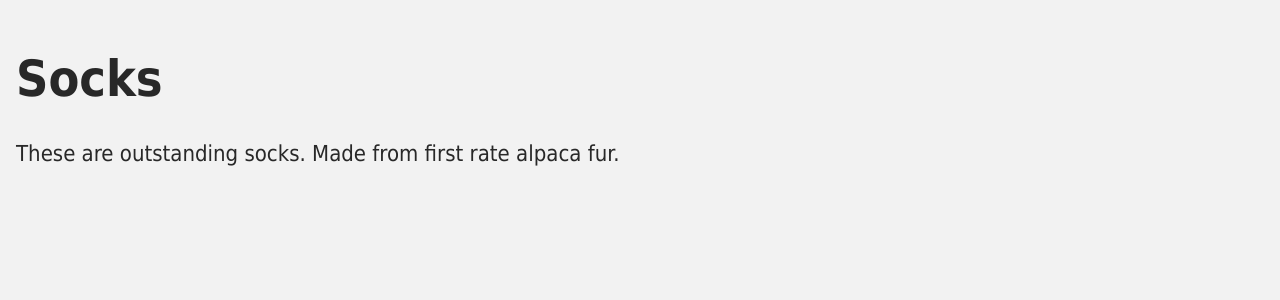
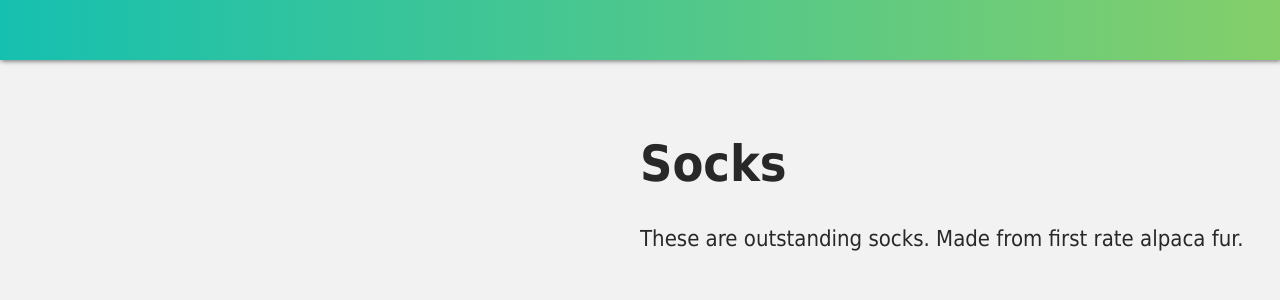
Before and after one commit to myronschippers/challenge-worksheet, a Vue app: page / in a window 1280 px wide. Shown: the top 300 px of the page. Built offline with nearby package versions, Linux system fonts and the light colour scheme.

Commit message:
setup for next lesson

```diff
--- a/src/App.vue
+++ b/src/App.vue
@@ -8,8 +8,12 @@
 </script>
 
 <template>
+  <div class="nav-bar"></div>
   <div class="product-display">
     <div class="product-container">
+      <div class="product-image">
+        <!-- image goes here -->
+      </div>
       <div class="product-info">
         <h1>{{ product }}</h1>
         <p>{{ description }}</p>
```
